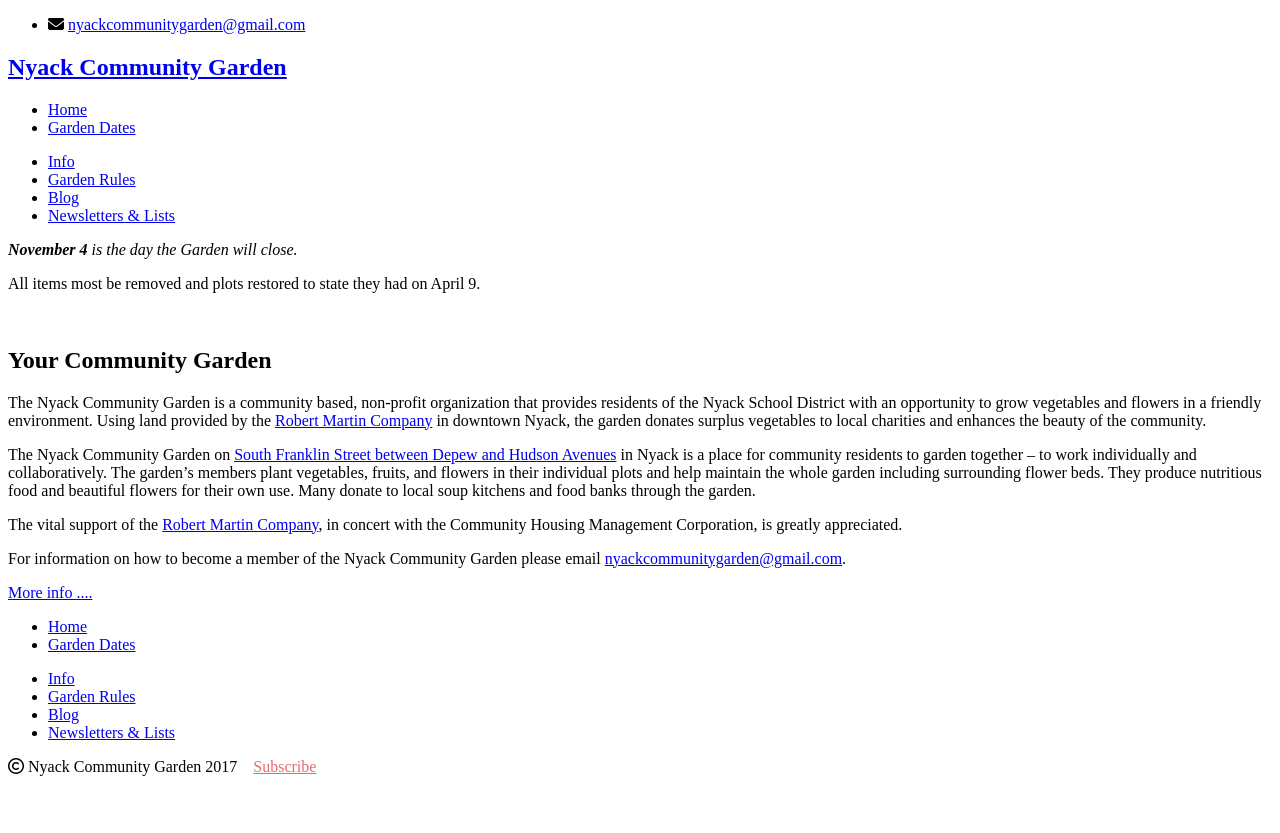
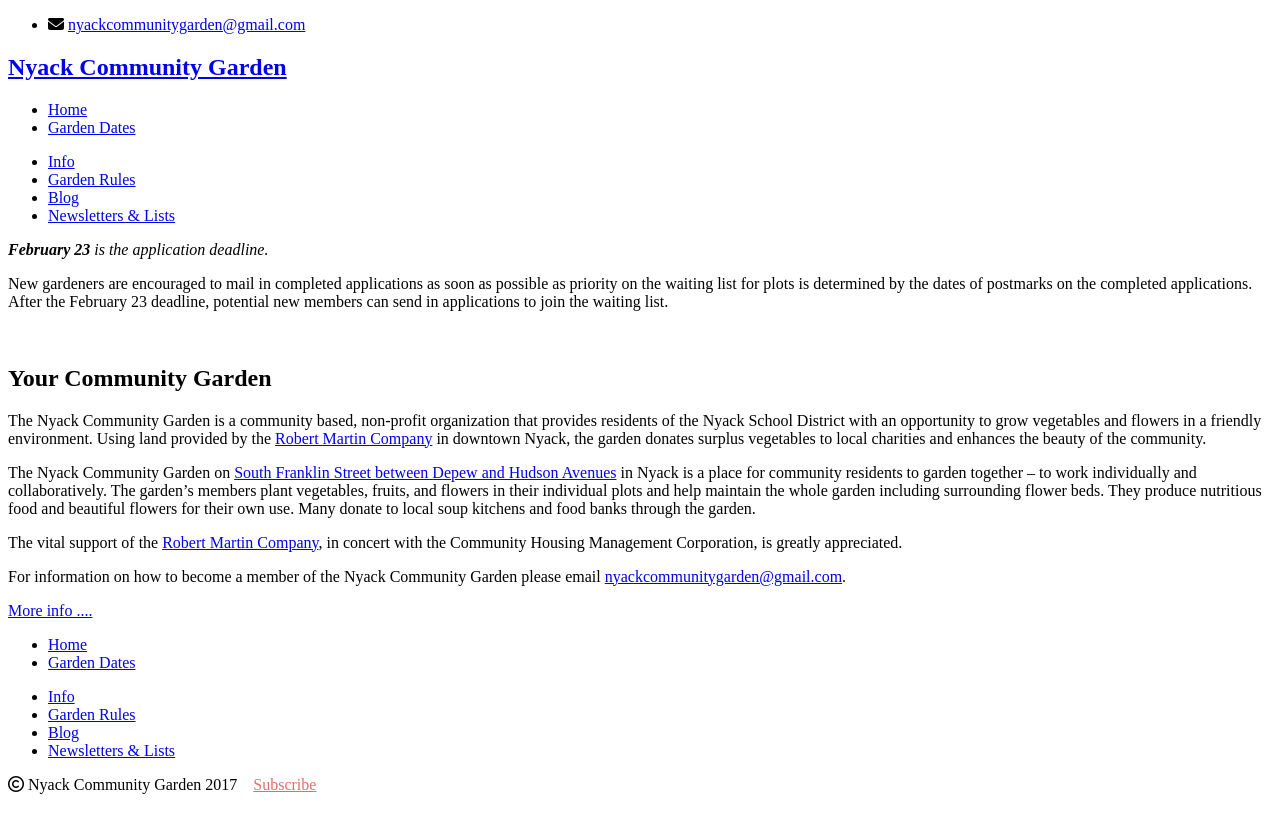
Before and after one commit to bosborne/nyackcommunitygarden, a Jekyll site: the page built from index.html, in a window 1280 px wide. Shown: the top 833 px of the page. Built offline with Jekyll 4.4.1, drawn with Linux system fonts in a browser that asks for light colours; nearby versions of some CDN libraries; library files that are not in the unit come from our copies.

Commit message:
Application deadline

```diff
--- a/_layouts/default.html
+++ b/_layouts/default.html
@@ -18,13 +18,11 @@
     <div class="content">
       <div class="container">
         <div class="bannerbox">
-          <p>
-            <i>
-            <b>November 4</b> is the day the Garden will close.</i>
-          </p>
-          <p>
-            All items most be removed and plots restored to state they had on April 9.
-          </p>
+          <i><b>February 23</b> is the application deadline.</i>
+</p>
+<p>
+New gardeners are encouraged to mail in completed applications as soon as possible as priority on the waiting list for plots is determined by the dates of postmarks on the completed applications. After the February 23 deadline, potential new members can send in applications to join the waiting list.
+</p>
           <br>
         </div>
         {{ content }}
```
